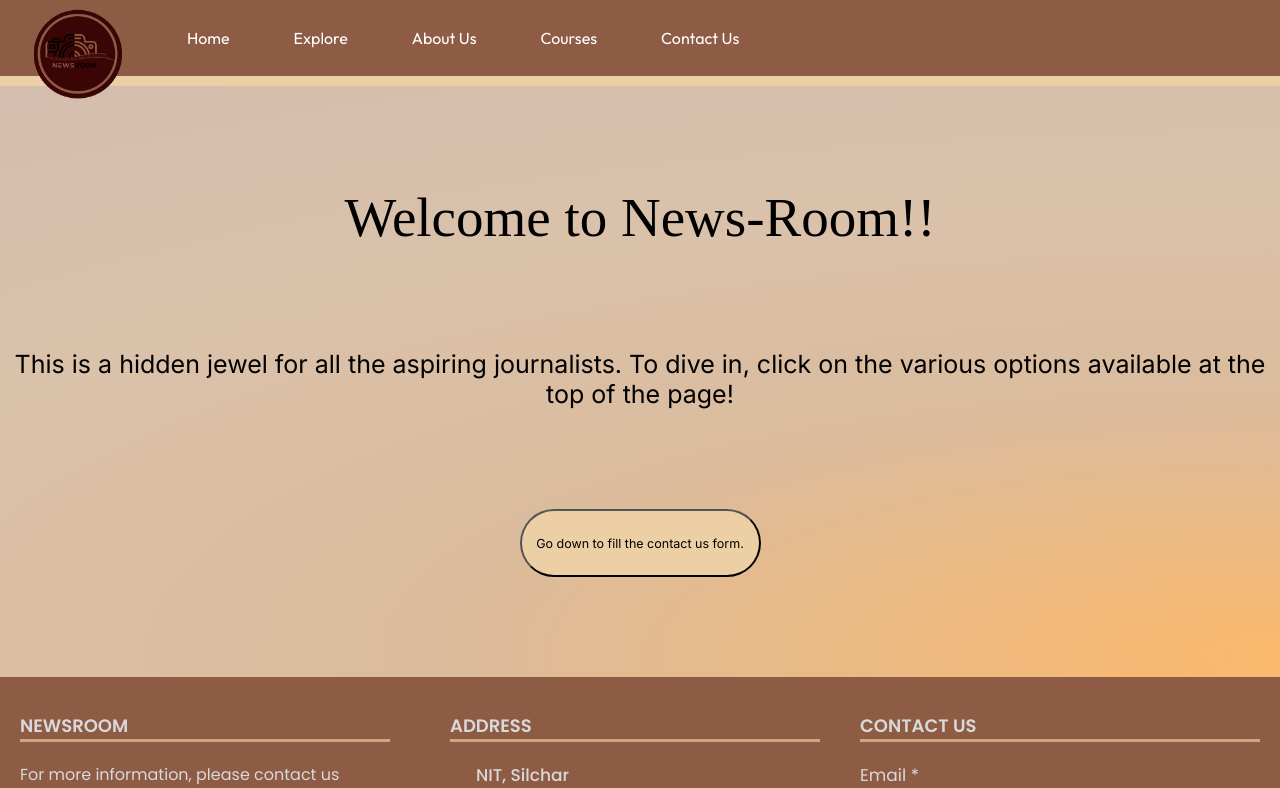
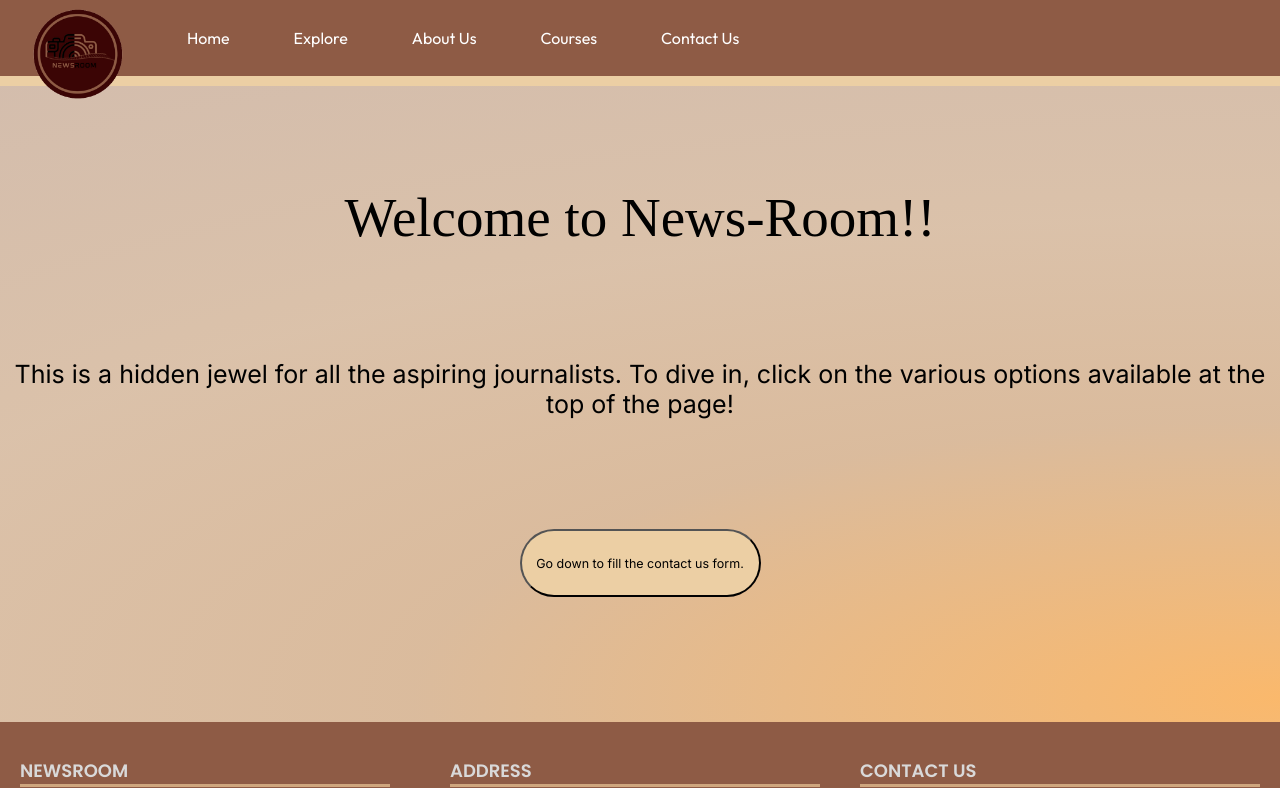
Before and after one commit to existingatom/news-room-front-end, a React (Vite) app: page / in a window 1280 px wide. Shown: the top 788 px of the page. Built offline with nearby package versions, Linux system fonts and the light colour scheme; some icons are missing; the HTML template or start-up script is replaced by a standard one; a web font is replaced by a local one.

Commit message:
padding changes

```diff
--- a/src/landing.css
+++ b/src/landing.css
@@ -7,21 +7,21 @@
     background: var(--back-groundlanding);
     box-shadow: 0px 4px 4px 0px rgba(0, 0, 0, 0.25);
     border-bottom: 10px solid #8E5B45;
-    padding-bottom: 100px;
+    padding-bottom: 125px;
   }
 
   .mrg {
     color: #000;
     text-align: center;
     font-size: 55px;
-    padding-bottom: 100px;
+    padding-bottom: 110px;
     font-family: 'Caprasimo', cursive;
     padding-left: 10px;
     padding-right: 10px;
   }
 
   .hrg {
-    padding-bottom: 100px;
+    padding-bottom: 110px;
     color: #000;
     text-align: center;
     font-size: 25px;
```
